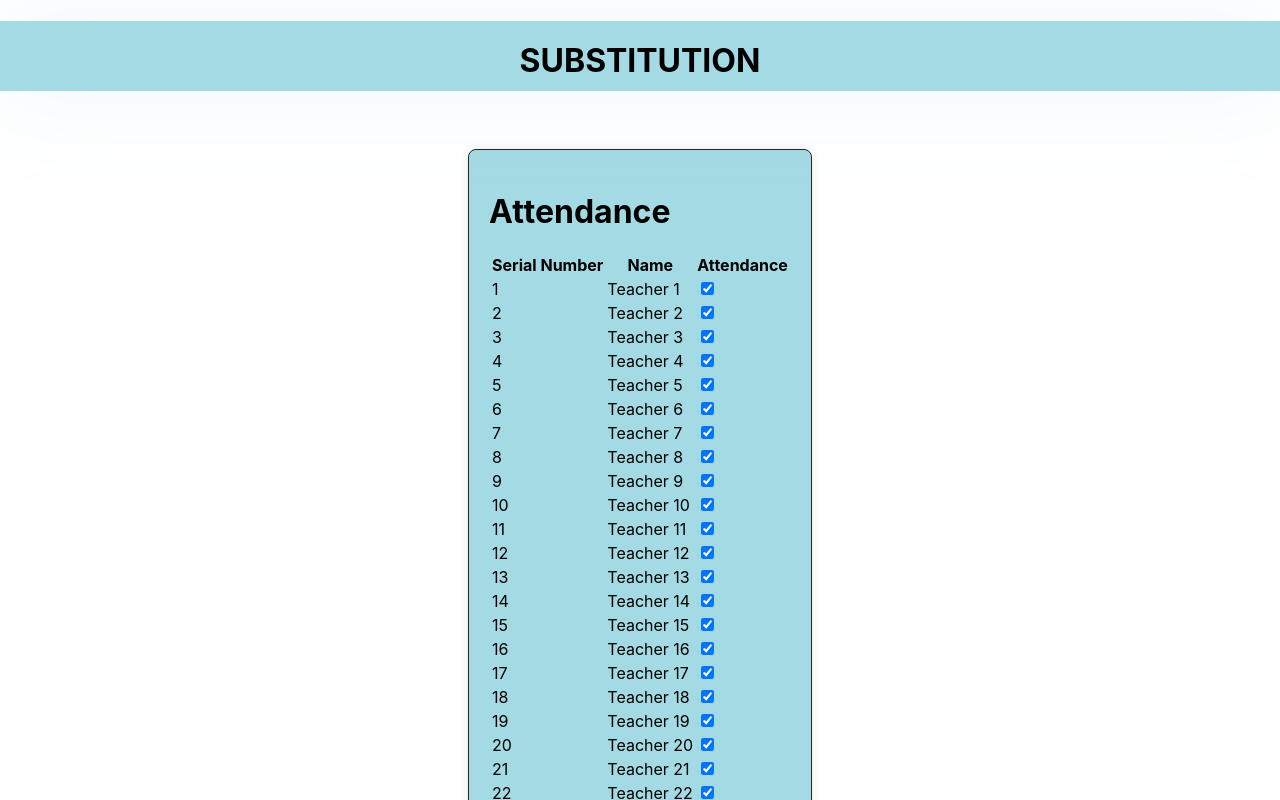
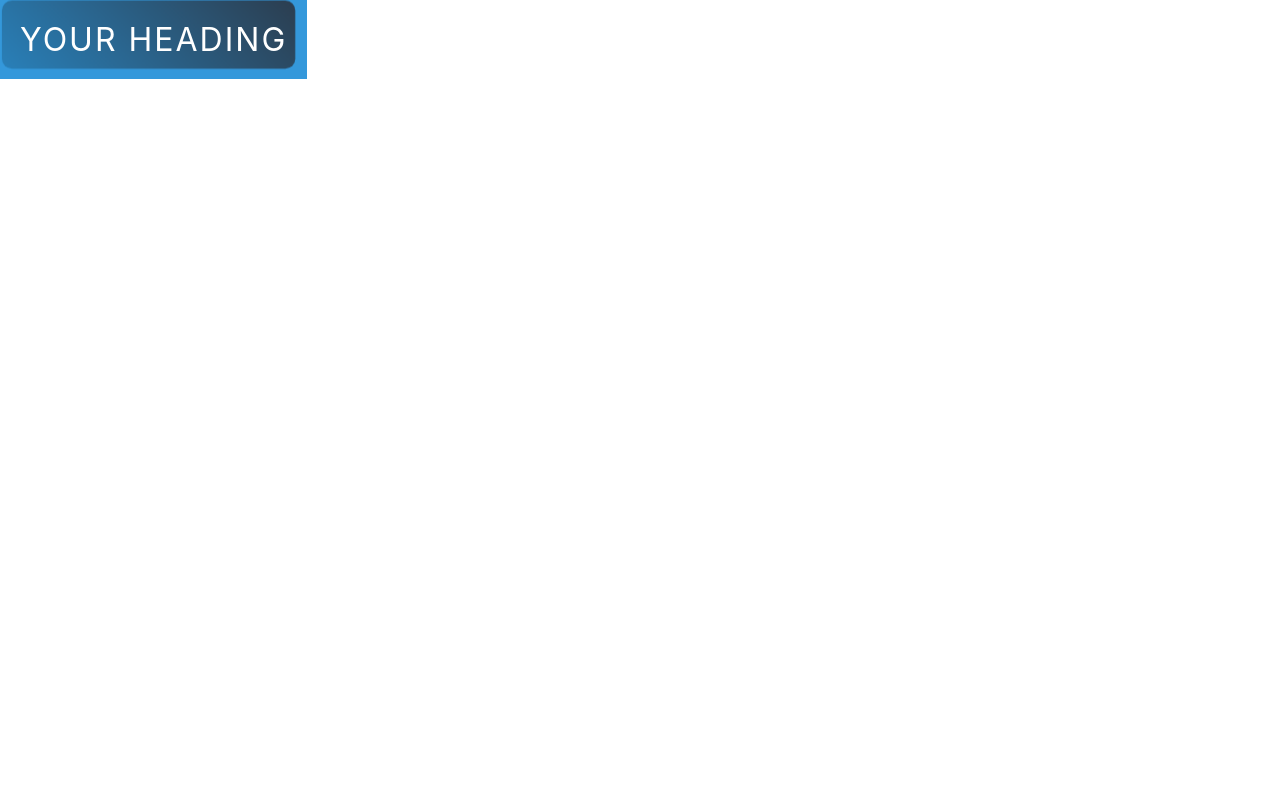
Before and after one commit to abhinavkrishnav/attendance, a React (Create React App) app: page / in a window 1280 px wide. Shown: the top 800 px of the page. Built offline with nearby package versions, Linux system fonts and the light colour scheme.

Commit message:
hovering

```diff
--- a/src/App.js
+++ b/src/App.js
@@ -1,50 +1,12 @@
-import React, { useState } from 'react';
+import React from 'react';
 import './Attendancepage.css'; // Import the CSS file for styling
 
-const AttendancePage = () => {
-  const [attendance, setAttendance] = useState(Array(28).fill(true));
-
-  const toggleAttendance = (index) => {
-    setAttendance((prevAttendance) => {
-      const newAttendance = [...prevAttendance];
-      newAttendance[index] = !newAttendance[index];
-      return newAttendance;
-    });
-  };
-
+const StylishHeadingBox = () => {
   return (
-    <div className="attendance-container">
-
-        <h1 className="header">SUBSTITUTION</h1>
-
-      <div className="attendance-box">
-        <h1>Attendance</h1>
-        <table>
-          <thead>
-            <tr>
-              <th>Serial Number</th>
-              <th>Name</th>
-              <th>Attendance</th>
-            </tr>
-          </thead>
-          <tbody>
-            {Array.from({ length: 28 }, (_, index) => (
-              <tr key={index}>
-                <td>{index + 1}</td>
-                <td>{`Teacher ${index + 1}`}</td>
-                <td>
-                  <input
-                    type="checkbox"
-                    checked={attendance[index]}
-                    onChange={() => toggleAttendance(index)}
-                  />
-                </td>
-              </tr>
-            ))}
-          </tbody>
-        </table>
-      </div>
+    <div className="heading-box">
+      Your Heading
     </div>
   );
 };
-export default AttendancePage;
+
+export default StylishHeadingBox;
--- a/src/Attendancepage.css
+++ b/src/Attendancepage.css
@@ -1,26 +1,29 @@
-.attendance-container {
-    display: flex;
-    justify-content: center;
-    align-items: center;
-    height: 140vh;
-    background-color: rgb(255, 255, 255);
-  }
+.heading-box {
+  position: relative;
+  display: inline-block;
+  padding: 20px;
+  background-color: #3498db;
+  color: #fff;
+  font-size: 2em;
+  text-align: center;
+  text-transform: uppercase;
+  letter-spacing: 2px;
+  perspective: 800px;
+}
 
-  .attendance-box {
-    border: 1px solid #272525;
-    padding: 20px;
-    border-radius: 8px;
-    box-shadow: 0 0 10px rgba(0, 0, 0, 0.1);
-    background-color: rgb(164, 218, 227);
-  }
+.heading-box:before {
+  content: '';
+  position: absolute;
+  top: 5px;
+  right: 5px;
+  bottom: 5px;
+  left: 5px;
+  background: linear-gradient(45deg, #2980b9, #2c3e50);
+  transform: translate3d(-5px, -5px, -10px);
+  border-radius: 10px;
+  z-index: -1;
+}
 
-.header {
-    position:absolute;
-    Top:0;
-    width: 100vw;
-    height: 30px;
-    text-align: center;
-    padding: 20px;
-    box-shadow: 0 0 110px rgba(95, 172, 214, 0.1);
-    background-color: rgb(164, 218, 227);
+.heading-box:hover {
+  transform: rotateX(20deg) rotateY(20deg);
 }
```
